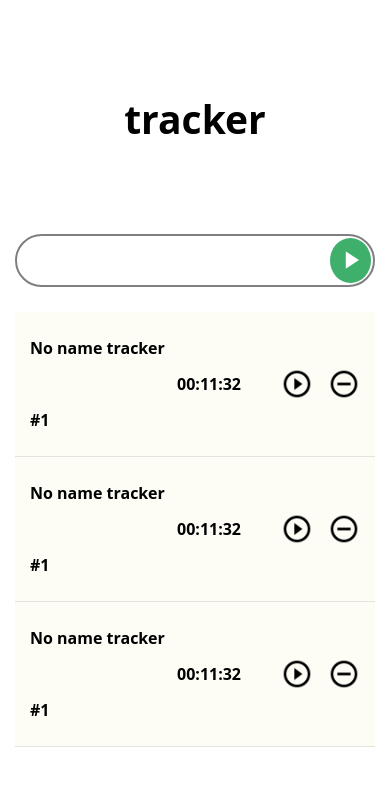
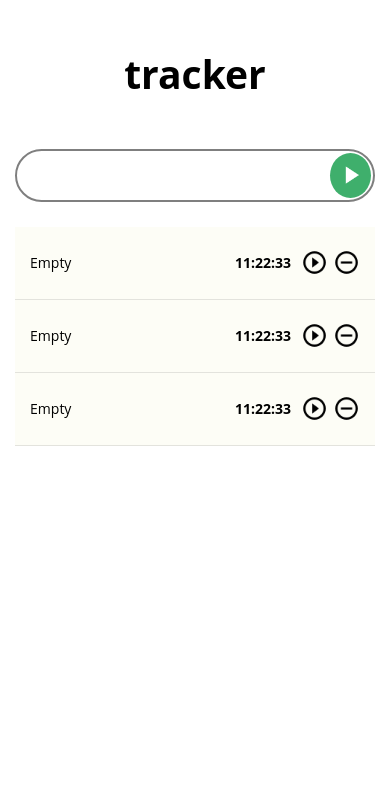
Before and after one commit to Illya065/Test-Project-1, a React (Create React App) app: page / in a window 390 px wide. Shown: the top 786 px of the page. Built offline with nearby package versions, Linux system fonts and the light colour scheme.

Commit message:
create BLL

```diff
--- a/package.json
+++ b/package.json
@@ -8,8 +8,11 @@
     "@testing-library/user-event": "^12.8.1",
     "react": "^17.0.1",
     "react-dom": "^17.0.1",
+    "react-redux": "^7.2.2",
     "react-scripts": "4.0.3",
     "redux": "^4.0.5",
+    "redux-form": "^8.3.7",
+    "redux-thunk": "^2.3.0",
     "web-vitals": "^1.1.0"
   },
   "scripts": {
--- a/src/App.css
+++ b/src/App.css
@@ -181,3 +181,34 @@ body {
 .active {
   color:#3faf6c
 }
+
+@media(max-width: 445px) {
+   .header p{
+      margin: 45px 0px;
+   }
+
+   .item__name {
+      font-weight: 400;
+      font-size: 14px;
+   }
+
+   .item__time {
+      margin-right: 10px;
+      font-size: 14px;
+   }
+
+   .item__play {
+      width: 27px;
+      height: 27px;
+      margin-right: 5px;
+   }
+
+   .item__delete {
+      height: 27px;
+      width: 27px;
+   }
+
+   .item__stop {
+      margin-right: 5px;
+   }
+}
--- a/src/App.js
+++ b/src/App.js
@@ -1,7 +1,7 @@
 import "./App.css";
 import Form from "./_components/Form/Form";
 import Header from "./_components/Header/Header";
-import List from "./_components/List/List";
+import ListContainer from "./_components/List/ListContainer";
 
 function App() {
   return (
@@ -12,7 +12,7 @@ function App() {
 
           <Form />
 
-          <List />
+          <ListContainer />
         </div>
       </div>
     </div>
--- a/src/_components/List/List.jsx
+++ b/src/_components/List/List.jsx
@@ -2,15 +2,26 @@ import React from "react";
 import ListItem from "./ListItem/ListItem";
 
 const List = (props) => {
-  return (
-    <ul className="list">
-      <ListItem />
+  let arr = Object.values(props.itemList).map((i) => (
+    <ListItem
+      isActive={i.isActive}
+      name={i.name}
+      time={i.time}
+      setState={props.setState}
+      id={i.id}
+    />
+  ));
+  //   let items = props.itemList.map((i) => (
+  //     <ListItem
+  //       isActive={i.isActive}
+  //       name={i.name}
+  //       time={i.time}
+  //       setState={props.setState}
+  //       id={i.id}
+  //     />
+  //   ));
 
-      <ListItem />
-
-      <ListItem />
-    </ul>
-  );
+  return <ul className="list">{arr}</ul>;
 };
 
 export default List;
--- /dev/null
+++ b/src/_components/List/ListContainer.jsx
@@ -0,0 +1,14 @@
+import React from "react";
+import List from "./List";
+import { connect } from "react-redux";
+import { setState } from "../../_redux/trackerReducer";
+
+const mapDispatchToProps = (state) => {
+  return {
+    itemList: state.trackerPage.itemList,
+  };
+};
+
+const ListContainer = connect(mapDispatchToProps, { setState })(List);
+
+export default ListContainer;
--- a/src/_components/List/ListItem/ListItem.jsx
+++ b/src/_components/List/ListItem/ListItem.jsx
@@ -1,12 +1,18 @@
 import React from "react";
 
 const ListItem = (props) => {
+  const changeState = () => {
+    props.setState(!props.isActive, props.id);
+  };
   return (
-    <li className="list__item item">
-      <div className="item__name">No name tracker #1</div>
+    <li className={`item ${props.isActive ? "active" : "unactive"}`}>
+      <div className="item__name">{props.name}</div>
       <div className="item__manage">
-        <div className="item__time">00:11:32</div>
-        <div className="item__play"></div>
+        <div className="item__time">{props.time}</div>
+        <div
+          className={props.isActive ? "item__stop" : "item__play"}
+          onClick={changeState}
+        ></div>
         <div className="item__delete"></div>
       </div>
     </li>
--- a/src/_redux/store.js
+++ b/src/_redux/store.js
@@ -0,0 +1,13 @@
+import { applyMiddleware, combineReducers, createStore } from "redux";
+import trackerReducer from "./trackerReducer";
+import thunkMiddleware from "redux-thunk";
+import { reducer as formReducer } from "redux-form";
+
+let reducers = combineReducers({
+  trackerPage: trackerReducer,
+  form: formReducer,
+});
+
+let store = createStore(reducers, applyMiddleware(thunkMiddleware));
+
+export default store;
--- /dev/null
+++ b/src/_redux/trackerReducer.js
@@ -0,0 +1,55 @@
+const START_STATE = "START_STATE";
+
+let initialState = {
+  itemList: {
+    0: {
+      id: 0,
+      isActive: false,
+      name: "Empty",
+      time: "11:22:33",
+    },
+    1: {
+      id: 1,
+      isActive: false,
+      name: "Empty",
+      time: "11:22:33",
+    },
+    2: {
+      id: 2,
+      isActive: false,
+      name: "Empty",
+      time: "11:22:33",
+    },
+  },
+};
+
+const trackerReducer = (state = initialState, action) => {
+  let newObj = JSON.parse(JSON.stringify(state));
+  switch (action.type) {
+    case START_STATE:
+      let ident = action.id;
+      return {
+        ...state,
+        itemList: {
+          ...state.itemList,
+          [action.id]: {
+            ...state.itemList[ident],
+            isActive: action.condition,
+          },
+        },
+      };
+
+    default:
+      return state;
+  }
+};
+
+export const setState = (condition, id) => {
+  return {
+    type: START_STATE,
+    condition,
+    id,
+  };
+};
+
+export default trackerReducer;
--- a/src/index.js
+++ b/src/index.js
@@ -1,14 +1,18 @@
-import React from 'react';
-import ReactDOM from 'react-dom';
-import './index.css';
-import App from './App';
-import reportWebVitals from './reportWebVitals';
+import React from "react";
+import ReactDOM from "react-dom";
+import "./index.css";
+import App from "./App";
+import reportWebVitals from "./reportWebVitals";
+import { Provider } from "react-redux";
+import store from "./_redux/store";
 
 ReactDOM.render(
   <React.StrictMode>
-    <App />
+    <Provider store={store}>
+      <App />
+    </Provider>
   </React.StrictMode>,
-  document.getElementById('root')
+  document.getElementById("root")
 );
 
 // If you want to start measuring performance in your app, pass a function
```
Also changed, not shown: 1 other file (tests, documents, lock files or other folders).
